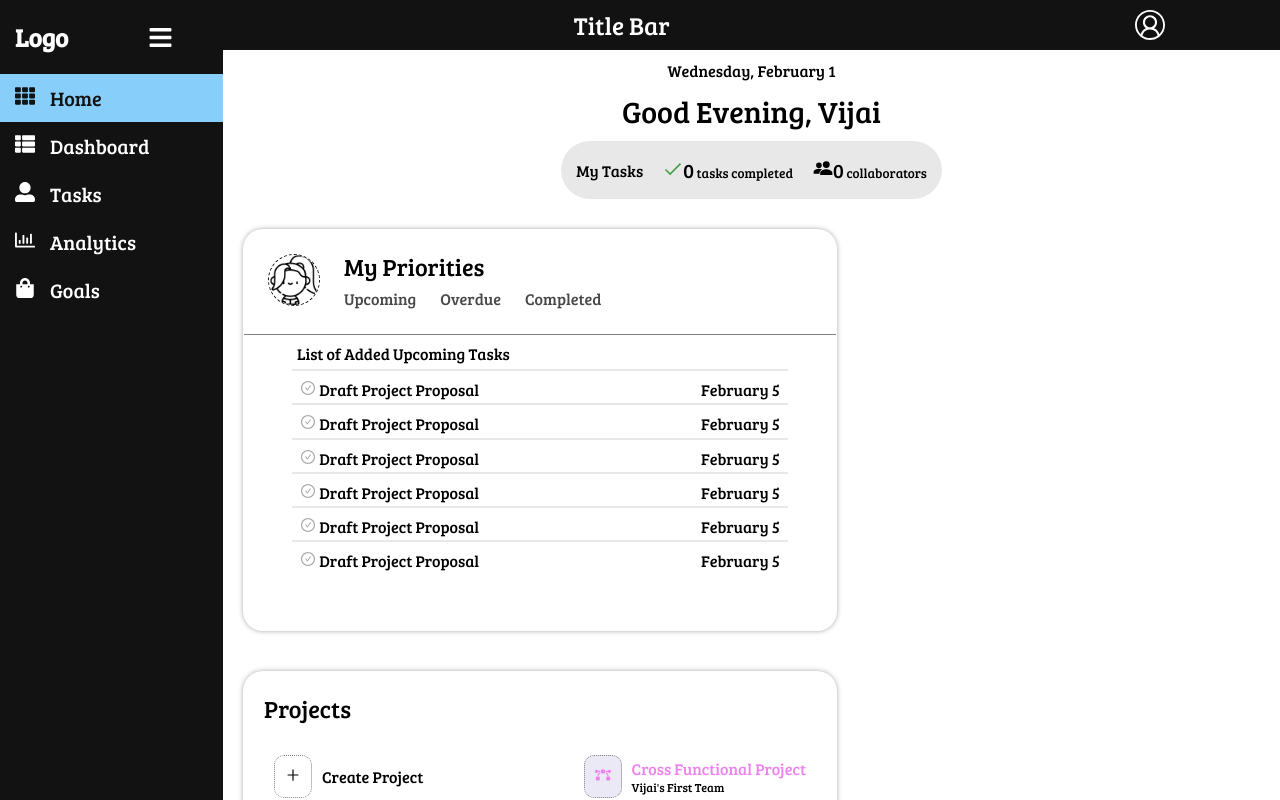
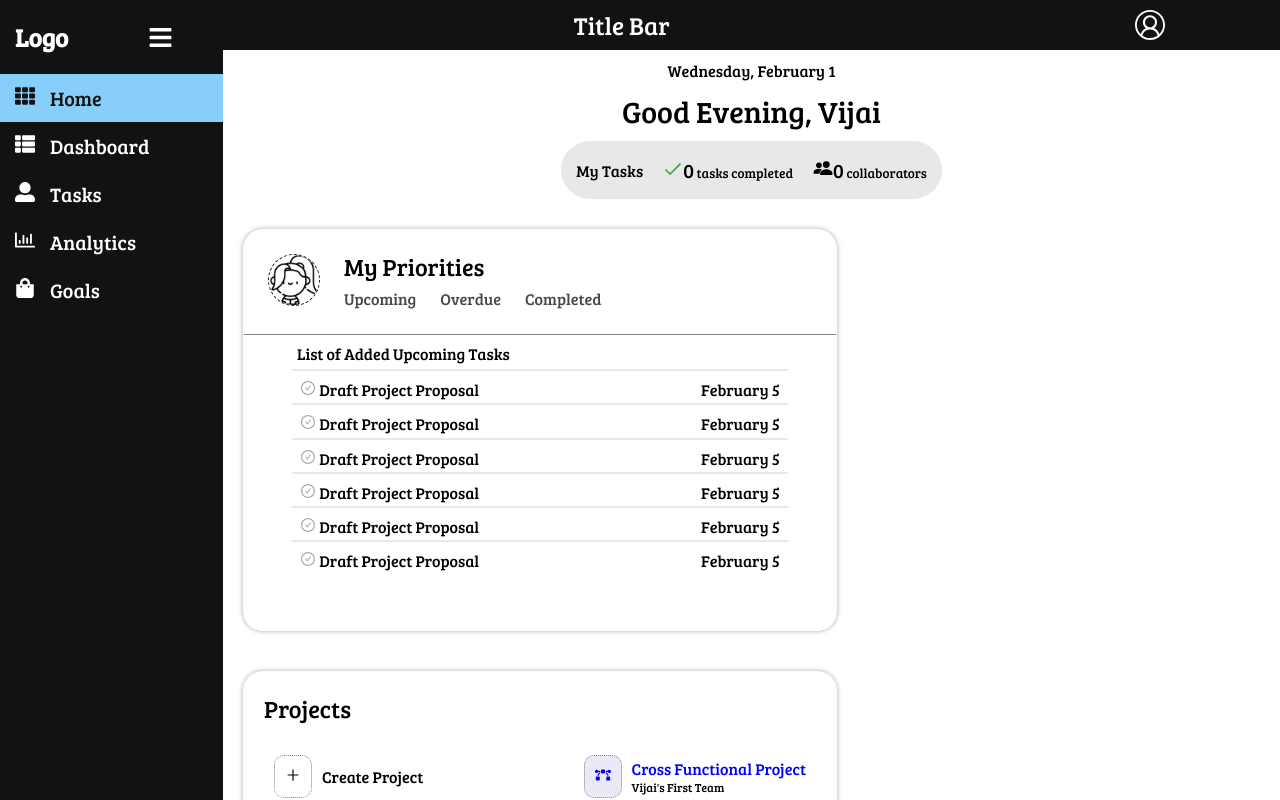
Before and after one commit to ks-vijai/Todo-Planner, a React (Create React App) app: page / in a window 1280 px wide. Shown: the top 800 px of the page. Built offline with nearby package versions, Linux system fonts and the light colour scheme.

Commit message:
refactor: home-page: update project color
Signed-off-by: ks-vijai <vijaiks.19cse@kongu.edu>

```diff
--- a/src/styles/homePage.css
+++ b/src/styles/homePage.css
@@ -184,11 +184,11 @@
 }
 
 .project-name {
-  color: var(--bg-general-violet);
+  color: var(--bg-dark-blue);
 }
 
 .project-icon {
-  color: var(--bg-general-violet);
+  color: var(--bg-dark-blue);
 }
 
 .project-text {
```
